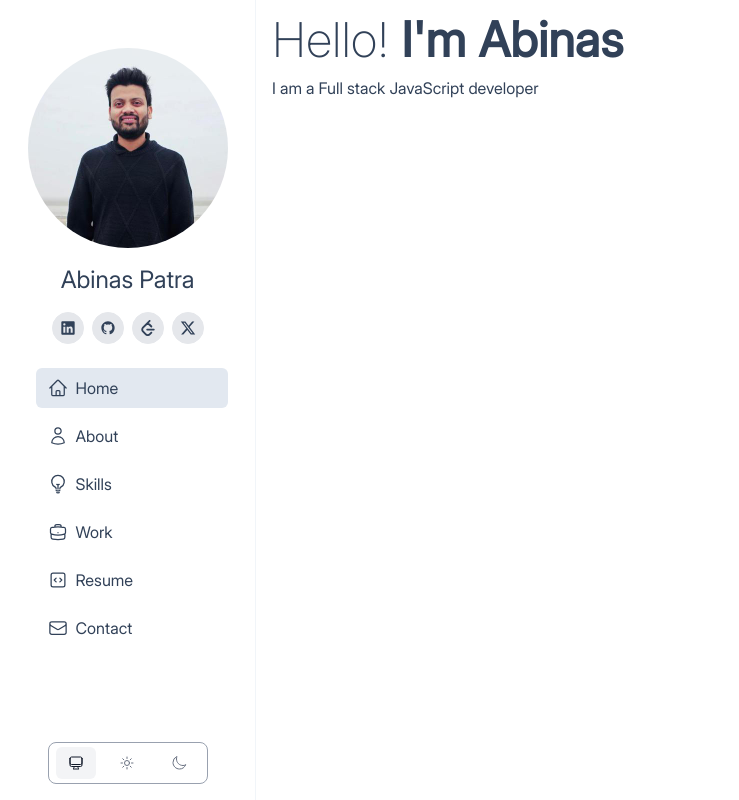
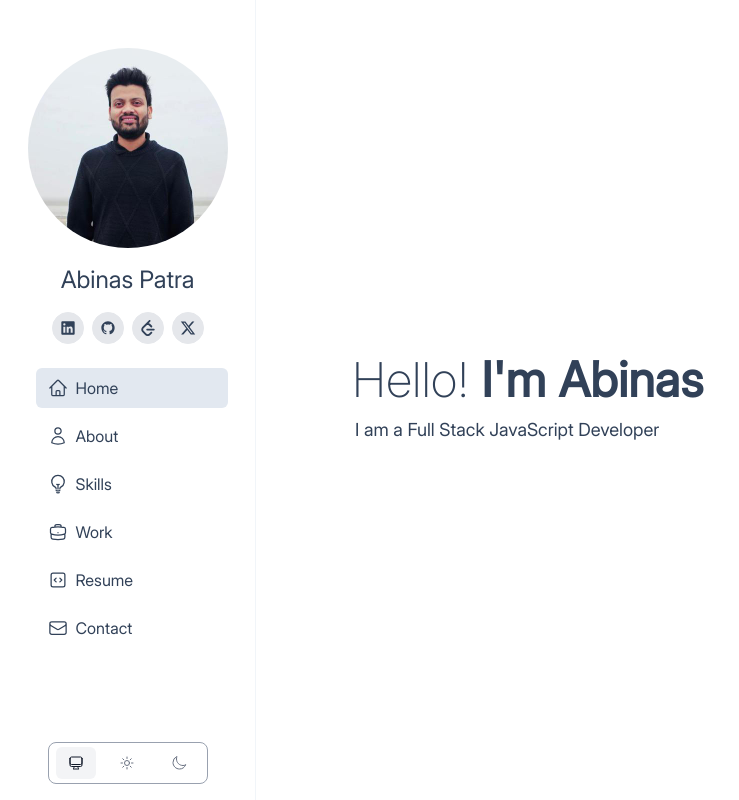
Before and after one commit to abinasn/abinasn.github.io, a React (Vite) app: page /#/ in a window 1280 px wide. Shown: the whole page, without its empty margins (0-739 px from the left). Built offline with nearby package versions, Linux system fonts and the light colour scheme.

Commit message:
initial fadeup animation

```diff
--- a/src/home/index.tsx
+++ b/src/home/index.tsx
@@ -1,11 +1,10 @@
 function Home() {
   return (
-    <div>
+    <div className="h-screen flex flex-col items-start justify-center text-center p-24 max-md:p-4 animate-texts">
       <p className="text-5xl">
-        <span className="font-light">Hello!</span>{" "}
-        <b>I'm Abinas</b>
+        <span className="font-light">Hello!</span> <b>I'm Abinas</b>
       </p>
-      <p className="mt-3">I am a Full stack JavaScript developer</p>
+      <p className="mt-3 text-lg pl-[3px]"><span>I am a Full Stack JavaScript Developer</span></p>
     </div>
   );
 }
--- a/src/index.css
+++ b/src/index.css
@@ -23,6 +23,11 @@
   font-display: swap;
 }
 
+@layer base {
+  html, body {
+    @apply overflow-clip;
+  }
+}
 
 
 @theme {
@@ -31,4 +36,18 @@
   --font-mono: 'Inter', monospace;
 
   --font-light: 'Inter ExtraLight', sans-serif;
+
+  --animate-texts: fadeUp 1s ease-out forwards;
+
+  @keyframes fadeUp {
+    0%{
+      opacity: 0;
+      transform: translateY(50px);
+    }
+
+    100%{
+      opacity: 1;
+      transform: translateY(0);
+    }
+  }
 }
--- a/src/layout/index.tsx
+++ b/src/layout/index.tsx
@@ -9,7 +9,7 @@ export default function Layout() {
       </div>
 
       <div className="flex-1 ml-64">
-        <div className="min-h-screen p-4 text-slate-700 dark:text-slate-300 dark:bg-black">
+        <div className="min-h-screen text-slate-700 dark:text-slate-300 dark:bg-black">
           <Outlet />
         </div>
       </div>
```
